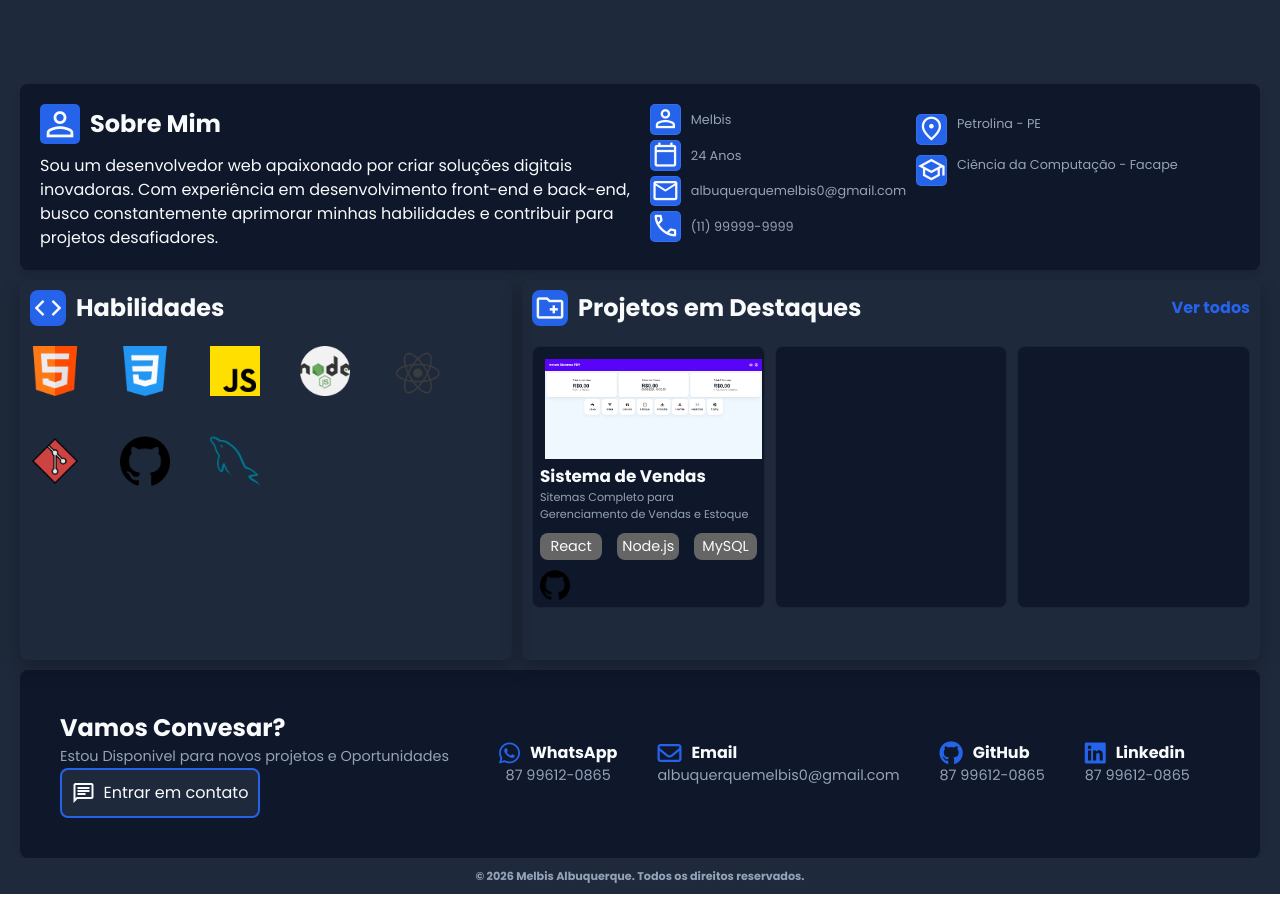
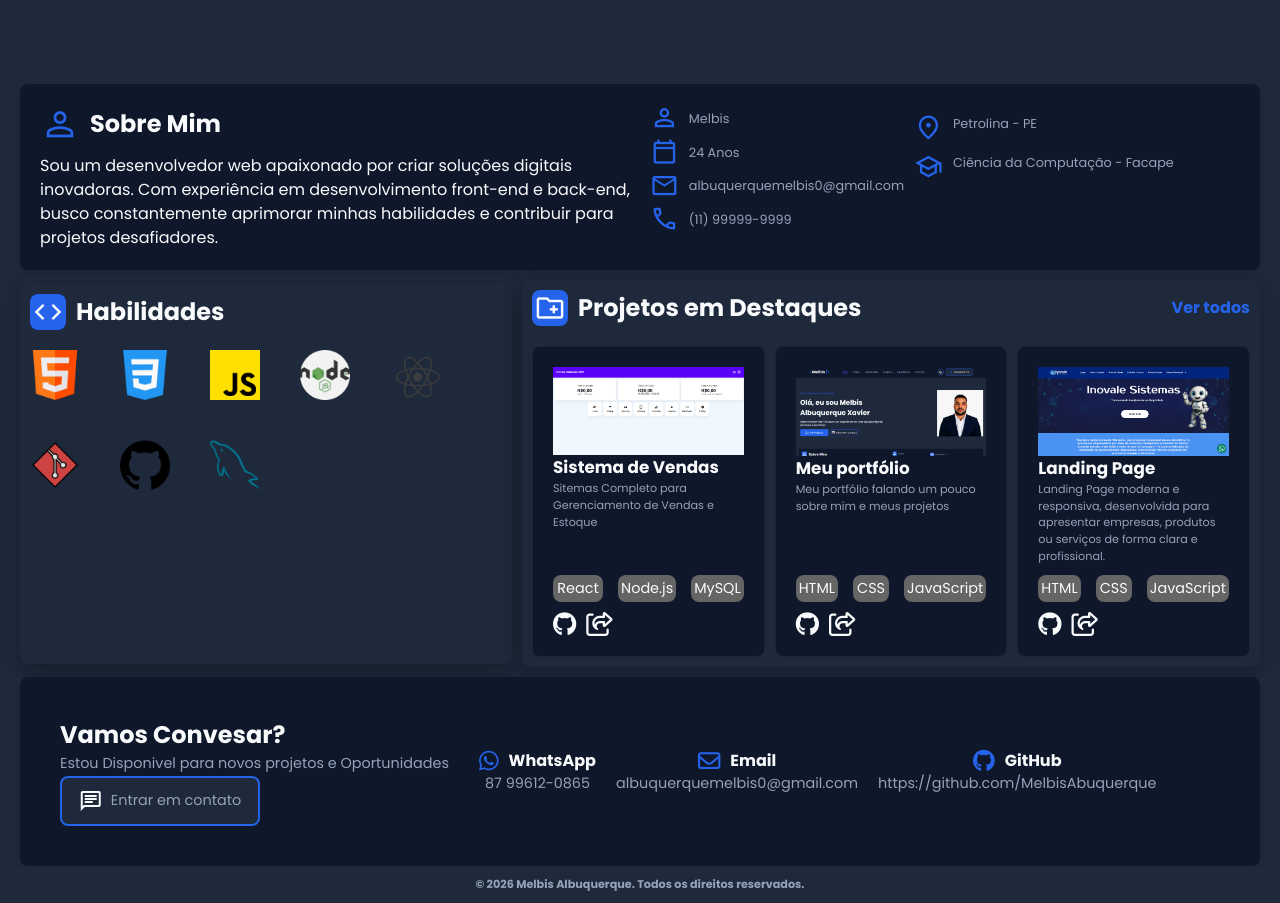
Before and after one commit to MelbisAbuquerque/Meu-Portfolio-, a plain HTML site: page index.html in a window 1280 px wide. Shown: the part 496-1399 px from the top of the page. Drawn offline with nearby package versions, Linux system fonts and the light colour scheme; a script that the page names is missing.

Commit message:
Melhorando a responsividades

```diff
--- a/assets/css/contato.css
+++ b/assets/css/contato.css
@@ -11,7 +11,7 @@
 
 .contato-card {
     display: flex;
-    gap: 50px;
+    gap: 30px;
 
     padding: 40px;
     margin: 0 20px;
@@ -23,7 +23,6 @@
 
     box-shadow: 0 4px 6px rgba(0, 0, 0, 0.1);
 }
-
 
 /* TÍTULO */
 
@@ -44,15 +43,21 @@
 /* BOTÃO */
 
 .btn-contato {
+    display: flex;
+    justify-content: center;
+    align-items: center;
+    font-size:0.8rem;
     background-color: var(--secondary);
     color: var(--text);
-
     border: 2px solid var(--primary);
 
     transition: 0.3s;
 
     cursor: pointer;
+
+    margin-top:1px;
 }
+
 
 .btn-contato:hover {
     background-color: var(--primary-hover);
@@ -67,19 +72,19 @@
 
 .informacao-contato {
     display: flex;
-    align-items: center;
-
-    gap: 40px;
+    align-items:center;
+    gap: 20px;
 }
 
 
-/* CARD DE CONTATO */
+/* CARD  DE CONTATO */
 
 .card-contato {
     display: flex;
     flex-direction: column;
+    justify-content: center;
+    align-items: center;
 
-    justify-content: center;
 }
 
 
@@ -88,14 +93,12 @@
 .text-contato {
     display: flex;
     align-items: center;
-
     gap: 10px;
-
     color: var(--text);
 }
 
 .text-contato i {
-    font-size: 1.5rem;
+    font-size: 1.4rem;
     color: var(--primary);
 }
 
@@ -103,9 +106,8 @@
 /* DESCRIÇÃO */
 
 .descricao {
+    display: flex;
     font-size: 0.9rem;
-    line-height: 1.5;
-
     text-align: center;
 
     color: var(--text-secondary);
@@ -131,8 +133,9 @@
         gap: 10px;
     }
 
-    .card-contato {
+    .card-contato{
         width: 100%;
+
     }
 
     .contato h2 {
@@ -140,7 +143,9 @@
     }
 
     .btn-contato{
-
+        width: 100%;
+        max-width: 280px;
+        margin: 0 auto;
     }
 
     .descricao {
@@ -175,14 +180,12 @@
     }
 
     .informacao-contato {
-        flex-direction: column;
-
-        align-items: flex-start;
-
+        flex-direction:column;
         gap: 15px;
     }
 
     .card-contato {
+
         width:100%;
     }
 
@@ -196,11 +199,7 @@
 
     .descricao {
         font-size: 0.8rem;
+        flex-wrap: wrap
     }
 
-    .btn-contato {
-        width: 100%;
-        max-width: 280px;
-        margin: 0 auto;
-    }
 }
--- a/assets/css/habilidades.css
+++ b/assets/css/habilidades.css
@@ -158,7 +158,7 @@
     display: flex;
     flex-direction: column;
 
-    padding: 7px;
+    padding: 20px;
 
     background: var(--background);
 
@@ -185,9 +185,7 @@
 
     object-fit: cover;
 
-    margin: 5px;
 
-    border-radius: 8px;
 }
 
 
@@ -208,7 +206,7 @@
     display: flex;
     align-items: flex-start;
     justify-content: center;
-
+    flex:1;
     font-size: 0.7rem;
     color: var(--text-secondary);
 }
@@ -256,13 +254,13 @@
 
 .social-link {
     display: flex;
-
+    gap:10px;
     margin-top: 10px;
 }
 
-.social-link img {
-    width: 100%;
-    max-width: 30px;
+.social-link i {
+    font-size:1.5rem;
+    color:var(--text);
 }
 
 
@@ -335,6 +333,7 @@
 @media (max-width: 480px) {
 
     #habilidades {
+    grid-column:auto;
         margin: 10px;
     }
 
@@ -343,6 +342,7 @@
 
     .habilidades-title {
         margin: 12px;
+
     }
 
     .habilidades-title span {
@@ -354,9 +354,8 @@
     }
 
     .habilidades-icon {
-        justify-content: center;
-
-        gap: 20px;
+        justify-content: flex-start;
+        gap:10px;
     }
 
     .icon {
--- a/assets/css/sobre.css
+++ b/assets/css/sobre.css
@@ -36,13 +36,8 @@
     display: flex;
     align-items: center;
     justify-content: center;
-
-    background-color: var(--primary);
-
     font-size: 2.5rem;
-    color: var(--text);
-
-    border-radius: 5px;
+    color: var(--primary);
 }
 
 
@@ -73,13 +68,8 @@
     align-items: center;
     justify-content: center;
 
-    background-color: var(--primary);
-
     font-size: 1.8rem;
-    color: var(--text);
-
-    border: 1px solid var(--border);
-    border-radius: 5px;
+    color: var(--primary);
 }
 
 
--- a/index.html
+++ b/index.html
@@ -296,21 +296,62 @@
                     </div>
 
                     <div class="social-link">
-                        <img src="/assets/img/github.png" alt="">
+                        <i class="fa-brands fa-github"></i>
+                        <i class="fa-regular fa-share-from-square"></i>
                     </div>
                 </div>
 
                 <div class="card">
                     <div class="img">
-                        <img src="" alt="">
+                        <img src="/assets/img/meu-portifolio.png" alt="">
                     </div>
+
+                    <div class="card-title">
+                        <h2>Meu portfólio</h2>
+                    </div>
+
+                    <div class="card-descricao">
+                        <p>Meu portfólio falando um pouco sobre mim e meus projetos</p>
+                    </div>
+
+                    <div class="btn-tipo">
+                        <button class="btn">HTML</button>
+                        <button class="btn">CSS</button>
+                        <button class="btn">JavaScript</button>
+
+                    </div>
+
+                    <div class="social-link">
+                        <i class="fa-brands fa-github"></i>
+                        <i class="fa-regular fa-share-from-square"></i>
+                    </div>
+
                 </div>
 
                 <div class="card">
                     <div class="img">
-                        <img src="" alt="">
+                        <img src="/assets/img/landpage.png" alt="">
                     </div>
-                </div>
+
+                    <div class="card-title">
+                        <h2>Landing Page</h2>
+                    </div>
+
+                    <div class="card-descricao">
+                        <p>Landing Page moderna e responsiva, desenvolvida para apresentar empresas, produtos ou serviços de forma clara e profissional.</p>
+                    </div>
+
+                    <div class="btn-tipo">
+                        <button class="btn">HTML</button>
+                        <button class="btn">CSS</button>
+                        <button class="btn">JavaScript</button>
+
+                    </div>
+
+                    <div class="social-link">
+                        <i class="fa-brands fa-github"></i>
+                        <i class="fa-regular fa-share-from-square"></i>
+                    </div>
 
             </div>
 
@@ -325,10 +366,10 @@
                 <div class="contato">
                     <h2>Vamos Convesar?</h2>
                     <p>Estou Disponivel para novos projetos e Oportunidades</p>
-                    <button class="btn-contato">
+                     <span class="btn-contato">
                         <span class="material-symbols-outlined">chat</span>
-                        Entrar em contato
-                    </button>
+                        <p class="">Entrar em contato</p>
+                     </span>
                 </div>
 
                 <div class="informacao-contato">
@@ -353,16 +394,10 @@
                             <i class="fa-brands fa-github"></i>
                             GitHub
                         </label>
-                        <p class="descricao">87 99612-0865</p>
+                       <a href="https://github.com/MelbisAbuquerque"><p class="descricao">https://github.com/MelbisAbuquerque</p></a>
                     </div>
 
-                    <div class="card-contato">
-                        <label class="text-contato">
-                            <i class="fa-brands fa-linkedin"></i>
-                            Linkedin
-                        </label>
-                        <p class="descricao">87 99612-0865</p>
-                    </div>
+
                 </div>
 
             </div>
```
Also changed, not shown: assets/img/landpage.png (added), assets/img/meu-portifolio.png (added).
